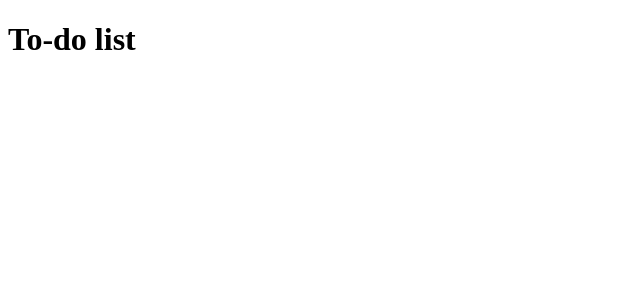
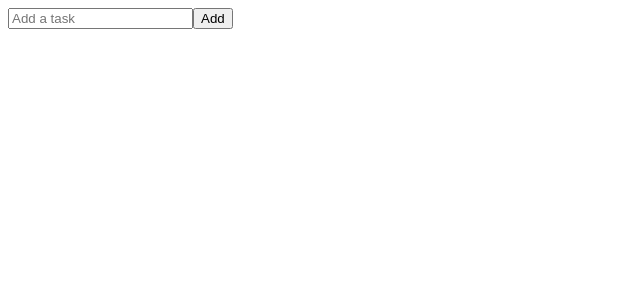
Before and after one commit to MsChaiChai/to-do-app, a React (Vite) app: page / in a window 1280 px wide. Shown: the top 300 px of the page, without its empty margins (0-640 px from the left). Built offline with nearby package versions, Linux system fonts and the light colour scheme.

Commit message:
add TaskInput component and task addition logic

```diff
--- a/src/App.jsx
+++ b/src/App.jsx
@@ -1,13 +1,22 @@
-import { useState } from 'react'
+import { useState } from 'react';
+import TaskInput from './components/TaskInput';
 
 function App() {
-  const [count, setCount] = useState(0)
+
+  const [tasks, setTasks]= useState([]);
+
+  const handleAddTask = (input) =>{
+      setTasks([...tasks,input]);
+  }
 
   return (
    <div>
-    <h1>To-do list</h1>
+      <TaskInput onAddTask={handleAddTask}/>
+      {tasks.map((task)=>{
+        return <li>{task}</li>
+      })}
    </div>
   )
 }
 
-export default App
+export default App;
--- /dev/null
+++ b/src/components/TaskInput.jsx
@@ -0,0 +1,27 @@
+import React, {useState} from 'react';
+
+
+function TaskInput({onAddTask}){
+
+    const[input,setInput]=useState('');
+
+    const handleInputChange = (e) =>{
+        setInput(e.target.value);
+    }
+
+    const handleAddClick=()=>{
+        onAddTask(input);
+        setInput('');
+    }
+
+    return(
+        <div>
+            <input value={input} onChange={handleInputChange} placeholder='Add a task'></input>
+            <button onClick={handleAddClick}>Add</button>
+        </div>
+    );
+
+}
+
+
+export default TaskInput;
```
